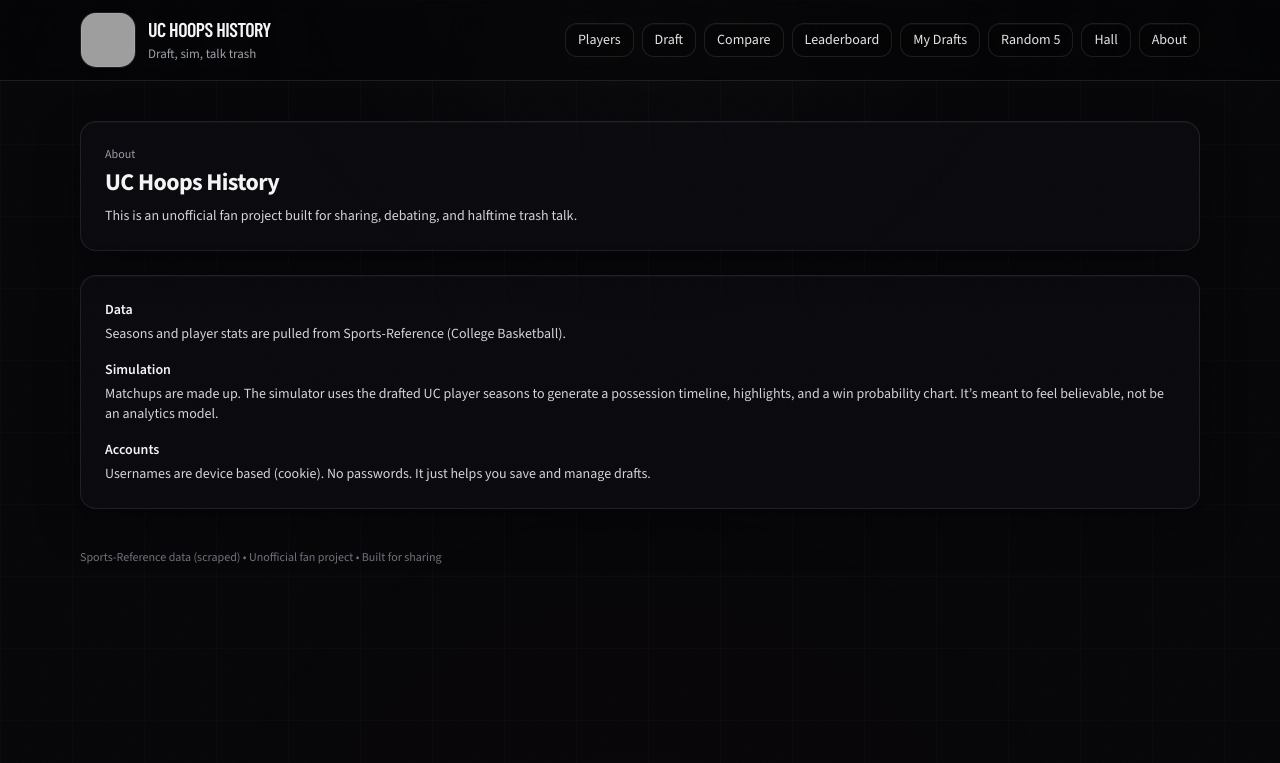
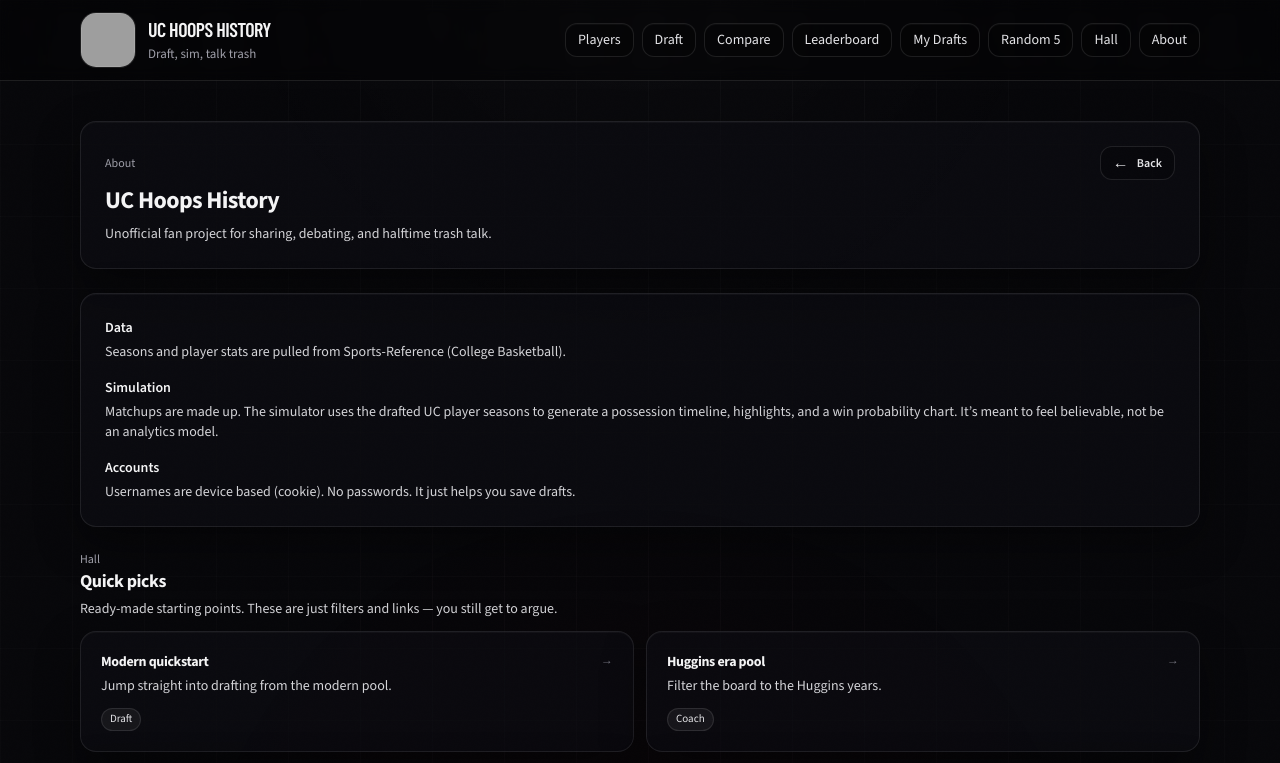
Before and after one commit to ucsandman/uc-hoops-history, a Next.js app: page /about in a window 1280 px wide. Shown: the top 763 px of the page. Built offline with nearby package versions, Linux system fonts and the light colour scheme; grey boxes are pictures that could not be loaded; a web font is replaced by a local one.

Commit message:
Add back button nav + merge Hall into About

```diff
--- a/src/app/about/page.tsx
+++ b/src/app/about/page.tsx
@@ -1,25 +1,63 @@
+import Link from "next/link";
+import BackButton from "@/components/BackButton";
+
 export const metadata = {
   title: "About • UC Hoops History",
-  description: "How this site works, where the data comes from, and what’s real vs simulated.",
+  description: "How this site works, quick picks, and what’s real vs simulated.",
 };
+
+type HallLineup = {
+  title: string;
+  desc: string;
+  href: string;
+  tags: string[];
+};
+
+const lineups: HallLineup[] = [
+  {
+    title: "Modern quickstart",
+    desc: "Jump straight into drafting from the modern pool.",
+    href: "/draft?era=modern&sort=ppg",
+    tags: ["Draft"],
+  },
+  {
+    title: "Huggins era pool",
+    desc: "Filter the board to the Huggins years.",
+    href: "/draft?era=coach-huggins&sort=ppg",
+    tags: ["Coach"],
+  },
+  {
+    title: "Big East era pool",
+    desc: "Big East years only.",
+    href: "/draft?era=conf-big-east&sort=ppg",
+    tags: ["Conference"],
+  },
+  {
+    title: "2010s pool",
+    desc: "2010–2019.",
+    href: "/draft?era=decade-2010s&sort=ppg",
+    tags: ["Decade"],
+  },
+];
 
 export default function AboutPage() {
   return (
     <div className="space-y-6">
       <header className="sb-card rounded-2xl p-6">
-        <div className="text-xs text-zinc-400">About</div>
+        <div className="flex items-center justify-between gap-3">
+          <div className="text-xs text-zinc-400">About</div>
+          <BackButton fallbackHref="/" label="Back" />
+        </div>
         <h1 className="mt-1 text-2xl font-black tracking-tight">UC Hoops History</h1>
         <p className="mt-2 text-sm text-zinc-300 max-w-2xl">
-          This is an unofficial fan project built for sharing, debating, and halftime trash talk.
+          Unofficial fan project for sharing, debating, and halftime trash talk.
         </p>
       </header>
 
       <section className="sb-card rounded-2xl p-6 space-y-4">
         <div>
           <div className="text-sm font-semibold text-zinc-100">Data</div>
-          <p className="mt-1 text-sm text-zinc-300">
-            Seasons and player stats are pulled from Sports-Reference (College Basketball).
-          </p>
+          <p className="mt-1 text-sm text-zinc-300">Seasons and player stats are pulled from Sports-Reference (College Basketball).</p>
         </div>
 
         <div>
@@ -32,9 +70,41 @@ export default function AboutPage() {
 
         <div>
           <div className="text-sm font-semibold text-zinc-100">Accounts</div>
-          <p className="mt-1 text-sm text-zinc-300">
-            Usernames are device based (cookie). No passwords. It just helps you save and manage drafts.
-          </p>
+          <p className="mt-1 text-sm text-zinc-300">Usernames are device based (cookie). No passwords. It just helps you save drafts.</p>
+        </div>
+      </section>
+
+      <section className="space-y-3" id="quick-picks">
+        <div className="flex items-baseline justify-between gap-3">
+          <div>
+            <div className="text-xs text-zinc-400">Hall</div>
+            <h2 className="text-lg font-black tracking-tight">Quick picks</h2>
+            <p className="mt-1 text-sm text-zinc-300 max-w-2xl">Ready-made starting points. These are just filters and links — you still get to argue.</p>
+          </div>
+        </div>
+
+        <div className="grid grid-cols-1 gap-3 md:grid-cols-2">
+          {lineups.map((x) => (
+            <Link key={x.href} href={x.href} className="sb-card rounded-2xl p-5 hover:bg-white/10 transition-colors">
+              <div className="flex items-start justify-between gap-3">
+                <div>
+                  <div className="text-sm font-black tracking-tight text-zinc-100">{x.title}</div>
+                  <div className="mt-1 text-sm text-zinc-300">{x.desc}</div>
+                </div>
+                <div className="text-xs text-zinc-500">→</div>
+              </div>
+              <div className="mt-3 flex flex-wrap gap-2">
+                {x.tags.map((t) => (
+                  <span
+                    key={t}
+                    className="inline-flex items-center rounded-full border border-white/10 bg-white/5 px-2 py-0.5 text-[11px] text-zinc-200"
+                  >
+                    {t}
+                  </span>
+                ))}
+              </div>
+            </Link>
+          ))}
         </div>
       </section>
     </div>
--- a/src/app/compare/page.tsx
+++ b/src/app/compare/page.tsx
@@ -1,3 +1,4 @@
+import BackButton from "@/components/BackButton";
 import { filterByScope, playerSeasons, scopeFromQuery, seasons, coachForYear, eraForCoach, filterActuallyPlayed, type Scope } from "@/lib/ucData";
 
 function Stat({ label, value }: { label: string; value: string }) {
@@ -139,7 +140,10 @@ export default async function ComparePage({
   return (
     <div className="space-y-6">
       <header>
-        <h1 className="text-2xl font-black tracking-tight">Compare coaches</h1>
+        <div className="flex items-center justify-between gap-3">
+          <h1 className="text-2xl font-black tracking-tight">Compare coaches</h1>
+          <BackButton fallbackHref="/" label="Back" />
+        </div>
         <p className="mt-2 text-sm text-zinc-300 max-w-2xl">
           Coach comparison from season-level data. Use the scope toggle to focus on modern eras.
         </p>
--- a/src/app/hall/page.tsx
+++ b/src/app/hall/page.tsx
@@ -1,75 +1,10 @@
-import Link from "next/link";
+import { redirect } from "next/navigation";
 
 export const metadata = {
   title: "Hall • UC Hoops History",
-  description: "Quick picks, famous eras, and ready-made lineups for arguing with friends.",
+  description: "Quick picks moved to the About page.",
 };
 
-type HallLineup = {
-  title: string;
-  desc: string;
-  href: string;
-  tags: string[];
-};
-
-const lineups: HallLineup[] = [
-  {
-    title: "Modern quickstart",
-    desc: "Jump straight into drafting from the modern pool.",
-    href: "/draft?era=modern&sort=ppg",
-    tags: ["Draft"],
-  },
-  {
-    title: "Huggins era pool",
-    desc: "Filter the board to the Huggins years.",
-    href: "/draft?era=coach-huggins&sort=ppg",
-    tags: ["Coach"],
-  },
-  {
-    title: "Big East era pool",
-    desc: "Big East years only.",
-    href: "/draft?era=conf-big-east&sort=ppg",
-    tags: ["Conference"],
-  },
-  {
-    title: "2010s pool",
-    desc: "2010–2019.",
-    href: "/draft?era=decade-2010s&sort=ppg",
-    tags: ["Decade"],
-  },
-];
-
 export default function HallPage() {
-  return (
-    <div className="space-y-6">
-      <header className="sb-card rounded-2xl p-6">
-        <div className="text-xs text-zinc-400">Hall</div>
-        <h1 className="mt-1 text-2xl font-black tracking-tight">Quick picks</h1>
-        <p className="mt-2 text-sm text-zinc-300 max-w-2xl">
-          Ready-made starting points. These are just filters and links — you still get to argue.
-        </p>
-      </header>
-
-      <section className="grid grid-cols-1 gap-3 md:grid-cols-2">
-        {lineups.map((x) => (
-          <Link key={x.href} href={x.href} className="sb-card rounded-2xl p-5 hover:bg-white/10 transition-colors">
-            <div className="flex items-start justify-between gap-3">
-              <div>
-                <div className="text-sm font-black tracking-tight text-zinc-100">{x.title}</div>
-                <div className="mt-1 text-sm text-zinc-300">{x.desc}</div>
-              </div>
-              <div className="text-xs text-zinc-500">→</div>
-            </div>
-            <div className="mt-3 flex flex-wrap gap-2">
-              {x.tags.map((t) => (
-                <span key={t} className="inline-flex items-center rounded-full border border-white/10 bg-white/5 px-2 py-0.5 text-[11px] text-zinc-200">
-                  {t}
-                </span>
-              ))}
-            </div>
-          </Link>
-        ))}
-      </section>
-    </div>
-  );
+  redirect("/about#quick-picks");
 }
--- a/src/app/leaderboard/page.tsx
+++ b/src/app/leaderboard/page.tsx
@@ -1,4 +1,5 @@
 import Link from "next/link";
+import BackButton from "@/components/BackButton";
 import { ensureSchema, db } from "@/lib/db";
 
 export const dynamic = "force-dynamic";
@@ -59,7 +60,10 @@ export default async function LeaderboardPage({
         <div className="relative">
           <div className="flex flex-wrap items-end justify-between gap-3">
             <div>
-              <div className="text-xs text-zinc-400">Leaderboard</div>
+              <div className="flex items-center justify-between gap-3">
+                <div className="text-xs text-zinc-400">Leaderboard</div>
+                <BackButton fallbackHref="/" label="Back" />
+              </div>
               <h1 className="mt-1 text-2xl font-black tracking-tight">
                 {mode === "sicko" ? "Sicko League" : "Top 5 League"}
               </h1>
--- a/src/app/m/[id]/page.tsx
+++ b/src/app/m/[id]/page.tsx
@@ -4,6 +4,7 @@ import NewOpponentButton from "@/components/NewOpponentButton";
 import SeriesButton from "@/components/SeriesButton";
 import ShareMatchButton from "@/components/ShareMatchButton";
 import WinProbChart from "@/components/WinProbChart";
+import BackButton from "@/components/BackButton";
 import { ensureSchema, db } from "@/lib/db";
 import type { MatchRecap, BoxPlayerLine } from "@/lib/sim";
 import type { Metadata } from "next";
@@ -220,6 +221,7 @@ export default async function MatchPage({ params }: { params: Promise<{ id: stri
         <div className="relative">
           <div className="flex flex-wrap items-center justify-between gap-3">
             <div className="flex items-center gap-2">
+              <BackButton fallbackHref="/" label="Back" className="mr-1" />
               <span className="sb-chip rounded-full px-2 py-0.5 text-[11px] text-zinc-200">
                 {isSicko ? "Sicko League" : "Top 5 League"}
               </span>
--- a/src/app/me/page.tsx
+++ b/src/app/me/page.tsx
@@ -1,4 +1,5 @@
 import Link from "next/link";
+import BackButton from "@/components/BackButton";
 import { ensureSchema, db } from "@/lib/db";
 import { getUserId } from "@/lib/auth";
 
@@ -23,7 +24,10 @@ export default async function MePage() {
     return (
       <div className="space-y-6">
         <header className="sb-card rounded-2xl p-6">
-          <div className="text-xs text-zinc-400">Account</div>
+          <div className="flex items-center justify-between gap-3">
+            <div className="text-xs text-zinc-400">Account</div>
+            <BackButton fallbackHref="/" label="Back" />
+          </div>
           <h1 className="mt-1 text-2xl font-black tracking-tight">Your stuff</h1>
           <p className="mt-2 text-sm text-zinc-300 max-w-2xl">
             Pick a username first so we can save your drafts on this device.
@@ -54,7 +58,10 @@ export default async function MePage() {
   return (
     <div className="space-y-6">
       <header className="sb-card rounded-2xl p-6">
-        <div className="text-xs text-zinc-400">Account</div>
+        <div className="flex items-center justify-between gap-3">
+          <div className="text-xs text-zinc-400">Account</div>
+          <BackButton fallbackHref="/" label="Back" />
+        </div>
         <h1 className="mt-1 text-2xl font-black tracking-tight">My drafts</h1>
         <p className="mt-2 text-sm text-zinc-300 max-w-2xl">
           Drafts saved to this device account.
--- a/src/app/players/ui.tsx
+++ b/src/app/players/ui.tsx
@@ -2,6 +2,7 @@
 
 import { useEffect, useMemo, useState } from "react";
 import { useRouter, useSearchParams } from "next/navigation";
+import BackButton from "@/components/BackButton";
 import { coachForYear, eras, filterByScope, playerSeasons, scopeFromQuery, type Scope } from "@/lib/ucData";
 
 function Badge({ children }: { children: React.ReactNode }) {
@@ -147,7 +148,10 @@ export default function PlayersClient() {
     <div className="space-y-6">
       <header className="space-y-3">
         <div>
-          <h1 className="text-2xl font-black tracking-tight">Players</h1>
+          <div className="flex items-center justify-between gap-3">
+            <h1 className="text-2xl font-black tracking-tight">Players</h1>
+            <BackButton fallbackHref="/" label="Back" />
+          </div>
           <p className="mt-1 text-sm text-zinc-300 max-w-2xl">Filter by season stats. This is per season, so a player can show up multiple times.</p>
         </div>
 
--- /dev/null
+++ b/src/components/BackButton.tsx
@@ -0,0 +1,39 @@
+"use client";
+
+import { useRouter } from "next/navigation";
+
+export default function BackButton({
+  fallbackHref = "/",
+  label = "Back",
+  className = "",
+}: {
+  fallbackHref?: string;
+  label?: string;
+  className?: string;
+}) {
+  const router = useRouter();
+
+  return (
+    <button
+      type="button"
+      onClick={() => {
+        // If the user navigated internally, router.back() is ideal.
+        // If they landed directly on the page, back() can be a no-op, so we fall back.
+        try {
+          if (typeof window !== "undefined" && window.history.length > 1) router.back();
+          else router.push(fallbackHref);
+        } catch {
+          router.push(fallbackHref);
+        }
+      }}
+      className={
+        "inline-flex items-center gap-2 rounded-xl border border-white/10 bg-black/20 px-3 py-2 text-xs font-semibold text-zinc-200 hover:bg-black/30 active:bg-black/40 " +
+        className
+      }
+      aria-label={label}
+    >
+      <span className="text-base leading-none">←</span>
+      <span>{label}</span>
+    </button>
+  );
+}
```
